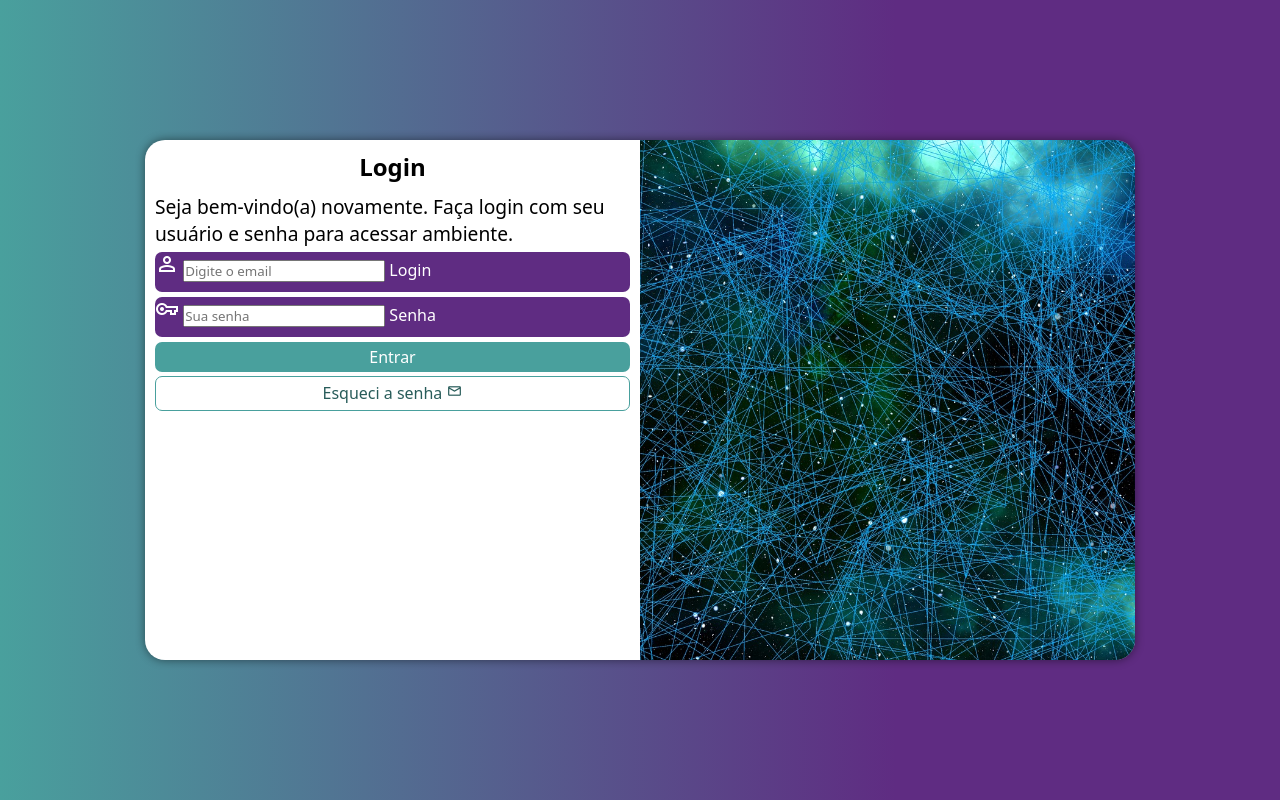
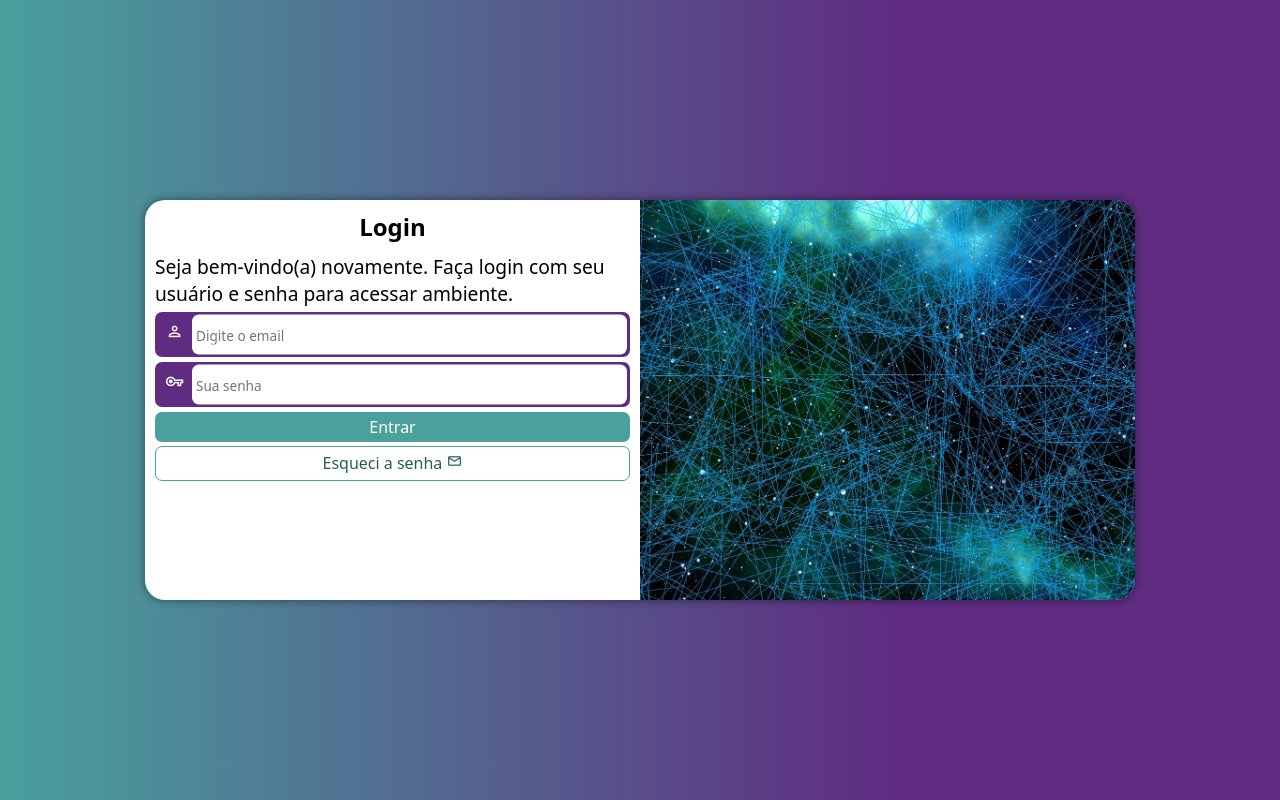
Before and after one commit to gmadalhano/projeto-login, a plain HTML site: page index.html in a window 1280 px wide. Drawn offline with nearby package versions, Linux system fonts and the light colour scheme.

Commit message:
finalizado estilo do formulario

```diff
--- a/estilos/media-query.css
+++ b/estilos/media-query.css
@@ -6,6 +6,7 @@
     }
     section#login {
         width: 85vw;
+        height: 300px;
     }
 
     section#login > div#imagem {
@@ -19,6 +20,8 @@
         width: 70%;
         height: 100%;
     }
+
+
 }
 
 @media screen and (min-width: 992px) {
@@ -27,6 +30,7 @@
     }
     section#login {
         width: 990px;
+        height: 400px;
     }
 
     section#login > div#imagem {
--- a/estilos/style.css
+++ b/estilos/style.css
@@ -67,10 +67,32 @@ form > div.field {
     display: block;
     color: white;
     padding-bottom: 5px;
-    height: 40px;
+    height: 45px;
     border-radius: 7px;
     margin: 5px 0px
 
+}
+
+form > div.field > label {
+    display: none;
+}
+
+div.field > span{
+    color: white;
+    font-size: 1.2em;
+    padding: 5px;
+    width: 40px;
+    transform: translate(5px, 5px);
+}
+
+div.field > input {
+    font-size: .85em;
+    height: 100%;
+    width: calc(100% - 40px);
+    transform: translate(37px, -26.5px);
+    border-radius: 7px;
+    border: none;
+    padding: 4px;
 }
 
 
```
